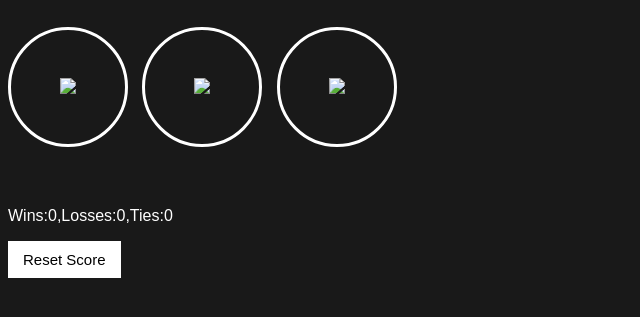
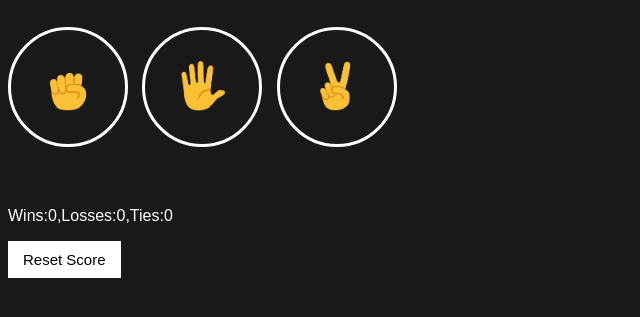
Before and after one commit to srinidhiiiii/RPS, a plain HTML site: page index.html in a window 1280 px wide. Shown: the part 67-384 px from the top of the page, without its empty margins (0-640 px from the left). Drawn offline with Linux system fonts and the light colour scheme; files that its build step writes are made by us from their sources; files whose address does not match are found by name.

Commit message:
Update index.html

```diff
--- a/index.html
+++ b/index.html
@@ -2,24 +2,24 @@
 <html>
   <head>
     <title>Rock Paper Scissors</title>
-    <link rel="stylesheet" href="styles/10-rps.css">
+    <link rel="stylesheet" href="10-rps.css">
   </head>
   <body>
     <p class="title">Rock Paper Scissors</p>
     <button onclick="
       playGame('rock');
     " class="move-button">
-    <img src="images/rock-emoji.png" class="move-icon"></button>
+    <img src="rock-emoji.png" class="move-icon"></button>
 
     <button onclick="
       playGame('paper');
     " class="move-button">
-    <img src="images/paper-emoji.png" class="move-icon"></button>
+    <img src="paper-emoji.png" class="move-icon"></button>
 
     <button onclick="
       playGame('scissors');
     " class="move-button">
-    <img src="images/scissors-emoji.png" class="move-icon"></button>
+    <img src="scissors-emoji.png" class="move-icon"></button>
 
     <p class="js-result result"></p>
     <p class="js-moves"></p>
```
